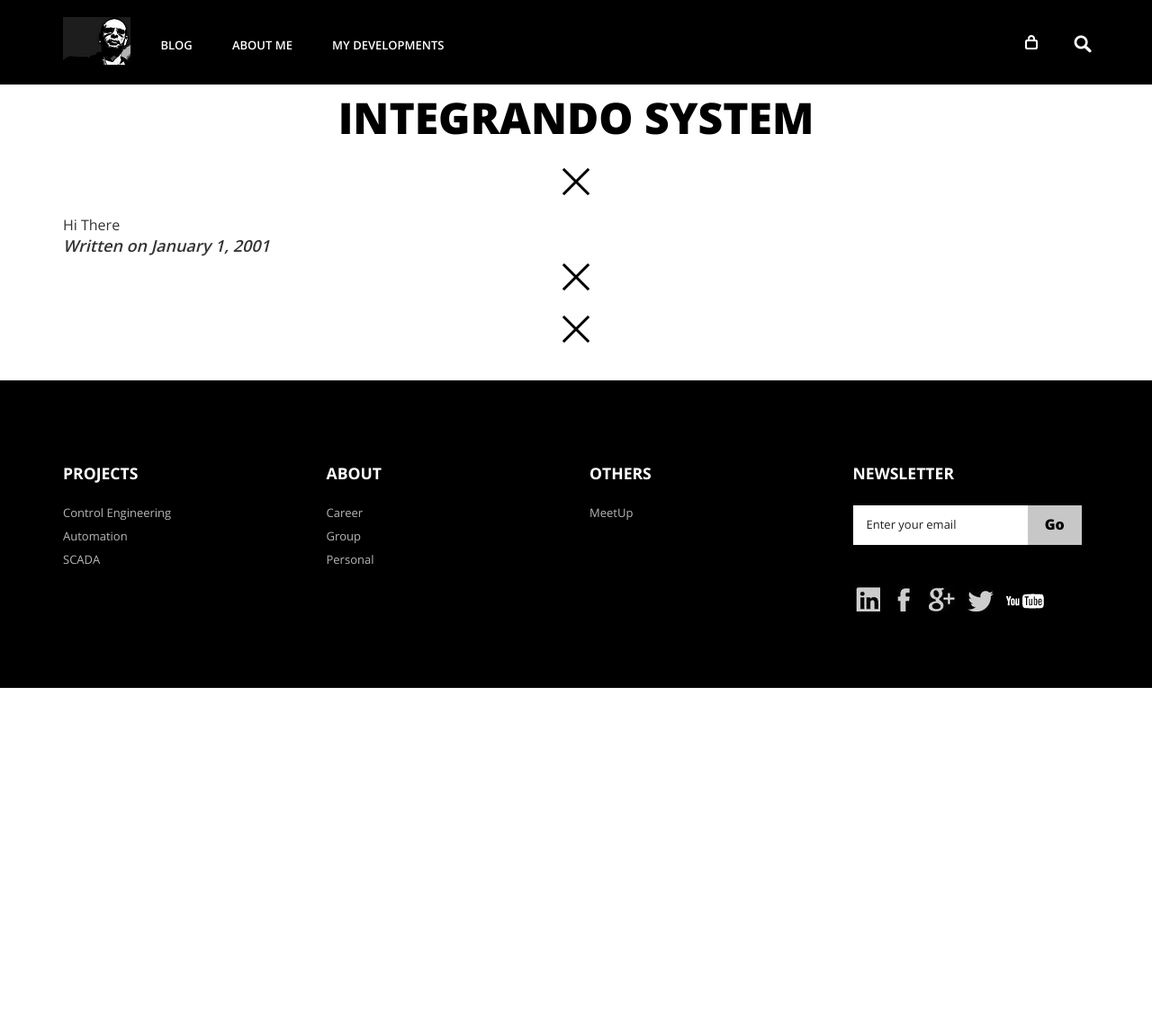
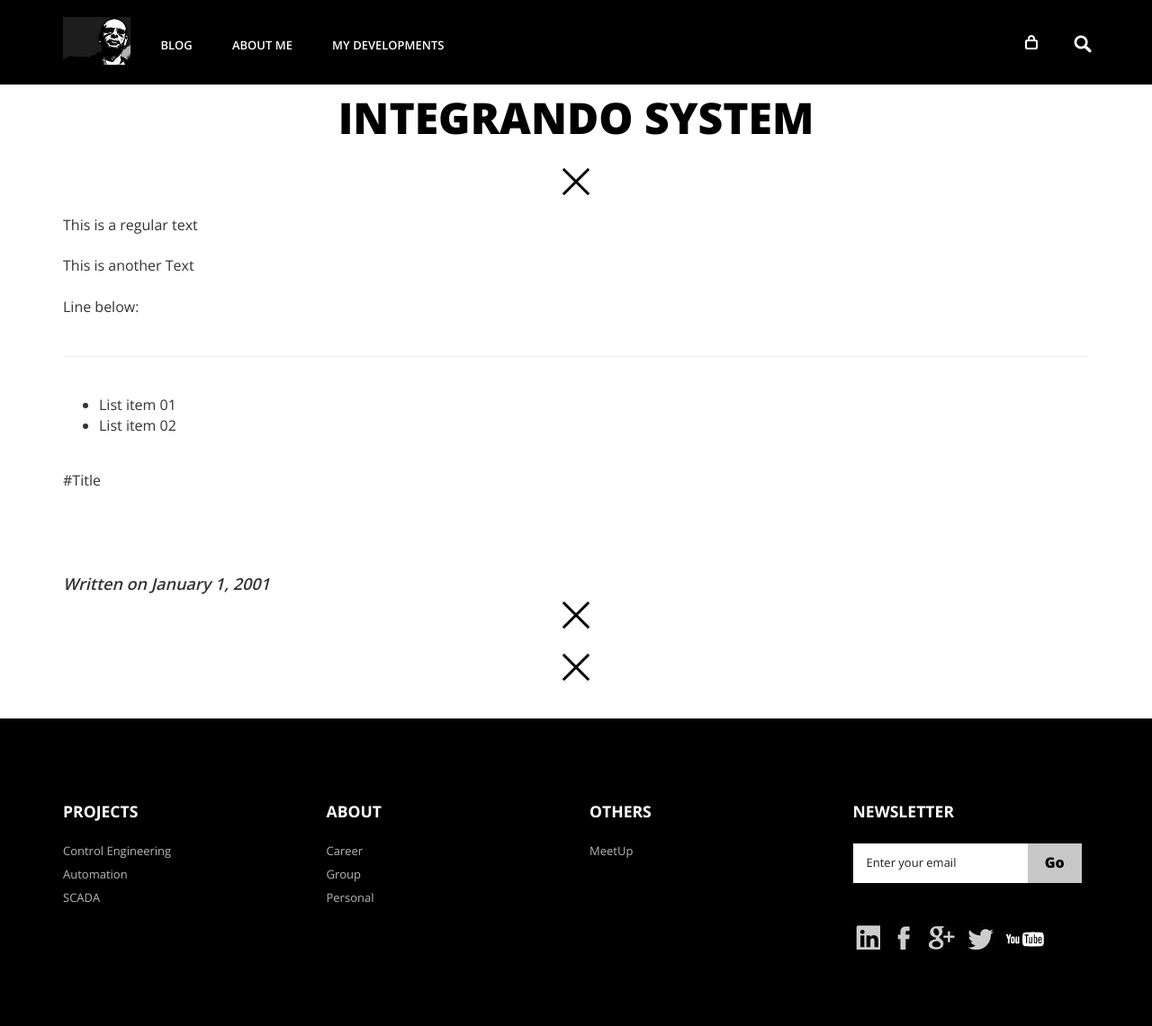
Before and after one commit to RogerioDosSantos/RogerioDosSantos.github.io, a Jekyll site: the page built from _posts/2001-1-1-Integrando_System.md, in a window 1280 px wide. Shown: the whole page at 90% size. Built offline with Jekyll 4.4.1, drawn with Linux system fonts in a browser that asks for light colours; comment, search, counter and statistics services are not loaded; before the commit the page ends 900 px from its top, so only the background shows below that.

Commit message:
Article Update Test 01

```diff
--- a/_posts/2001-1-1-Integrando_System.md
+++ b/_posts/2001-1-1-Integrando_System.md
@@ -9,4 +9,4 @@ category: 'development'
 image: 'pos_web_development.jpg'
 author: 'Rogerio dos Santos'
 ---
-<div>Hi There</div>
+<div>This is a regular text<br clear="none"/></div><div><br clear="none"/></div><div>This is another Text</div><div><br clear="none"/></div><div>Line below:</div><div><br clear="none"/></div><div><hr/></div><div><br clear="none"/></div><ul><li>List item 01</li><li>List item 02</li></ul><div><br clear="none"/></div><div>#Title</div><div><br clear="none"/></div><div><br clear="none"/></div><div><br clear="none"/></div><div><br clear="none"/></div><en-media align="left" border="0" style="margin-top: -1px;" hash="a62cef52bf9cca1444e0e64f19aebac7" type="application/octet-stream"/>
```
